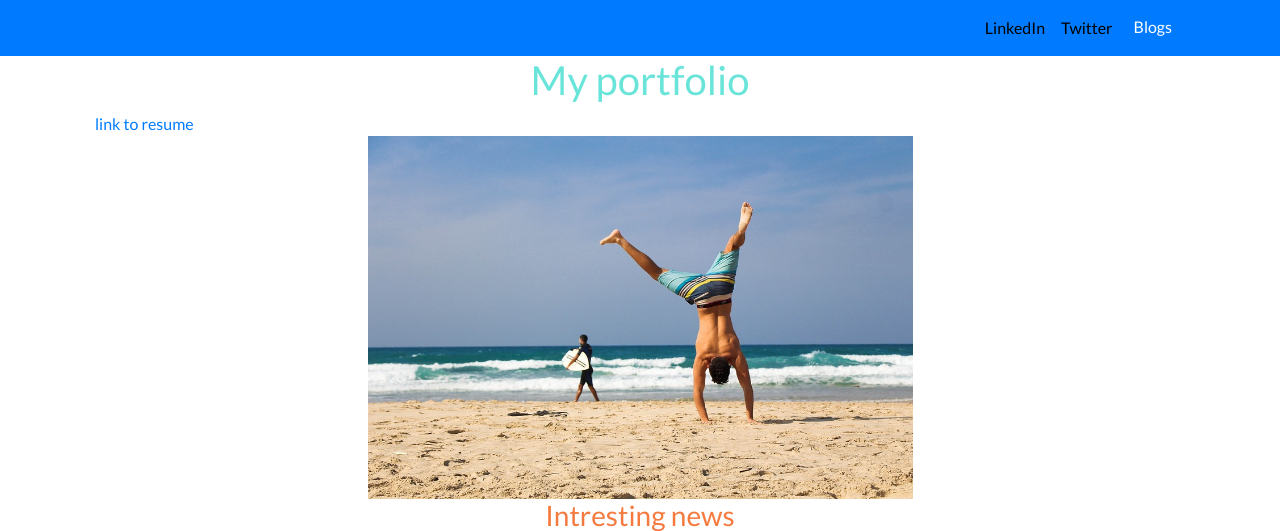
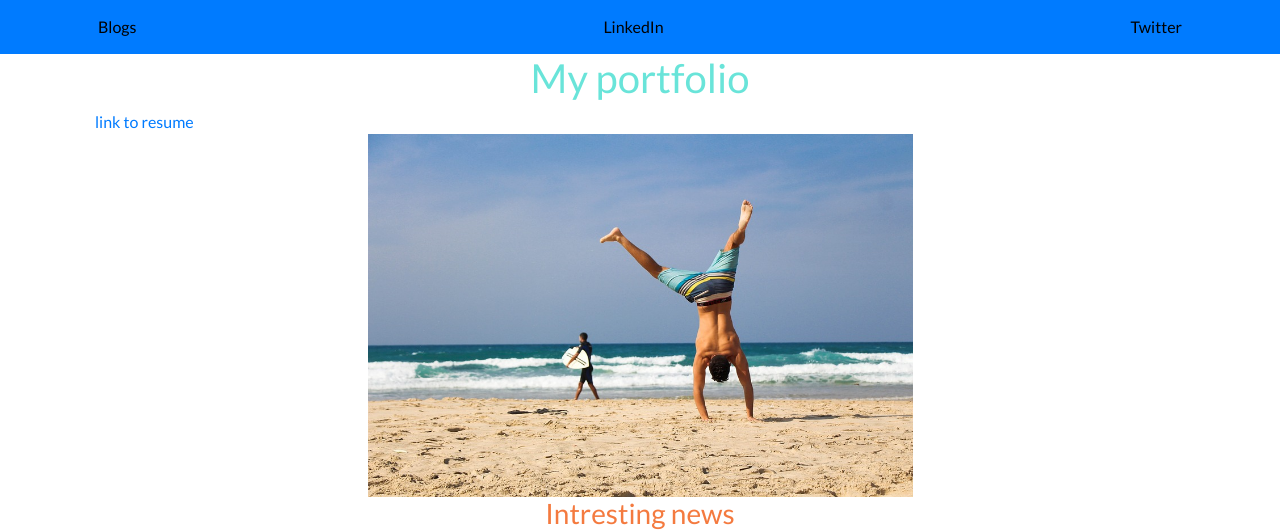
Before and after one commit to kmard/portfolio, a Django app: page / in a window 1280 px wide. Shown: the top 531 px of the page. Run offline with Django 3.2, Linux system fonts and the light colour scheme; data comes from the database, SQL or seed files in the repository.

Commit message:
upload user interface

```diff
--- a/src/personal_portfolio/settings.py
+++ b/src/personal_portfolio/settings.py
@@ -123,3 +123,8 @@ STATIC_URL = '/static/'
 
 MEDIA_URL = '/media/'
 MEDIA_ROOT = os.path.join(BASE_DIR, 'media')
+
+try:
+    from .local_settings import *
+except ImportError:
+    print('Looks like no local file. You are on production')
--- a/src/portfolio/static/portfolio/custom.css
+++ b/src/portfolio/static/portfolio/custom.css
@@ -1,8 +1,8 @@
-.navbar-nav .nav-link {
+.btn-primary {
     color: rgba(0,0,0,1) !important;
 }
 
-.navbar-nav .nav-link:hover {
+.btn-primary:hover {
     color: rgba(0,0,0,.5) !important;
 }
 
--- a/src/portfolio/templates/portfolio/base.html
+++ b/src/portfolio/templates/portfolio/base.html
@@ -15,28 +15,13 @@
   <body>
   <nav id="topNav" class="navbar navbar-expand-md bg-primary">
       <div class="container">
-          <a class="navbar-brand" href="{% url 'home' %}"></a>
-          <button class="navbar-toggler" type="button" data-toggle="collapse" data-target="#navbarNav"
-                  aria-controls="navbarNav" aria-expanded="false" aria-label="Toggle navigation">
-              <span class="navbar-toggler-icon"></span>
-          </button>
-          <div class="collapse navbar-collapse text-center " id="navbarNav">
-              <ul class="navbar-nav ml-auto">
-                  <li class="nav-item">
-                      <a class="nav-link" href="https://www.linkedin.com" target="_blank">LinkedIn</a>
-                  </li>
-                  <li class="nav-item">
-                      <a class="nav-link" href="https://twitter.com" target="_blank">Twitter</a>
-                  </li>
-                  <li>
-                      {% if showBlog %}
-                         <a role="button" href="{% url 'blog:all_blogs' %}" class="btn btn-primary">Blogs</a>
-                      {% else %}
-                         <a role="button" href="{% url 'home' %}" class="btn btn-primary">Portfolio</a>
-                      {% endif %}
-                  </li>
-              </ul>
-          </div>
+              {% if showBlog %}
+                 <a role="button" href="{% url 'blog:all_blogs' %}" class="btn btn-primary">Blogs</a>
+              {% else %}
+                 <a role="button" href="{% url 'home' %}" class="btn btn-primary">Portfolio</a>
+              {% endif %}
+              <a role="button" href="https://www.linkedin.com" class="btn btn-primary" target="_blank">LinkedIn</a>
+              <a role="button" href="https://twitter.com" class="btn btn-primary" target="_blank">Twitter</a>
       </div>
   </nav>
   <div class="container">
```
